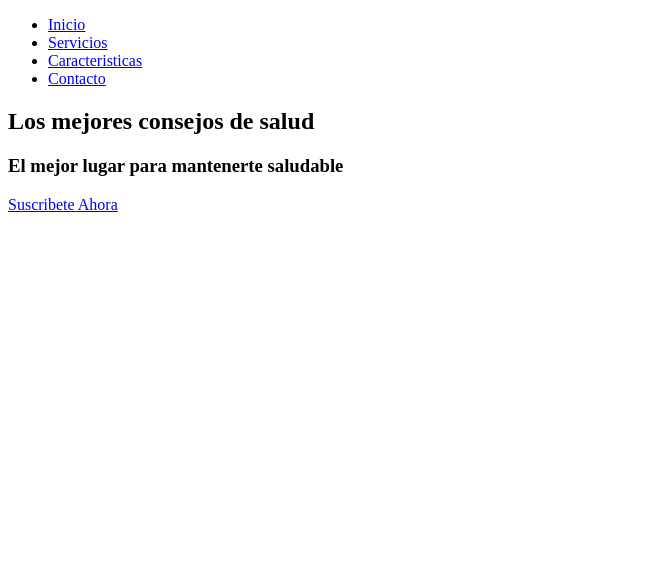
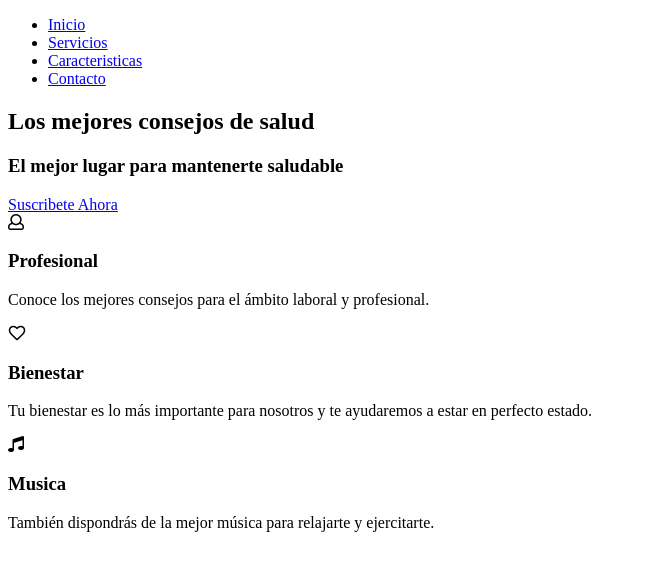
Before and after one commit to jesusrojasweb/mantentesaludable, a website: page index.html in a window 1280 px wide. Shown: the whole page, without its empty margins (0-646 px from the left). Drawn offline with Linux system fonts and the light colour scheme.

Commit message:
Maquetacion de servicios

```diff
--- a/index.html
+++ b/index.html
@@ -22,5 +22,24 @@
 		<h3 class="subtilte">El mejor lugar para mantenerte saludable</h3>
 		<a href="#" class="btn">Suscribete Ahora</a>
 	</section>
+	<section class="Servicios">
+		<div class="contenedor">
+			<div class="item">
+				<span class="far fa-user"></span>
+				<h3 class="title">Profesional</h3>
+				<p class="descripcion">Conoce los mejores consejos para el ámbito laboral y profesional.</p>
+			</div>
+			<div class="item">
+				<span class="far fa-heart"></span>
+				<h3 class="title">Bienestar</h3>
+				<p class="descripcion">Tu bienestar es lo más importante para nosotros y te ayudaremos a estar en perfecto estado.</p>
+			</div>
+			<div class="item">
+				<span class="fa fa-music"></span>
+				<h3 class="title">Musica</h3>
+				<p class="descripcion">También dispondrás de la mejor música para relajarte y ejercitarte.</p>
+			</div>
+		</div>
+	</section>
 </body>
 </html>
```
